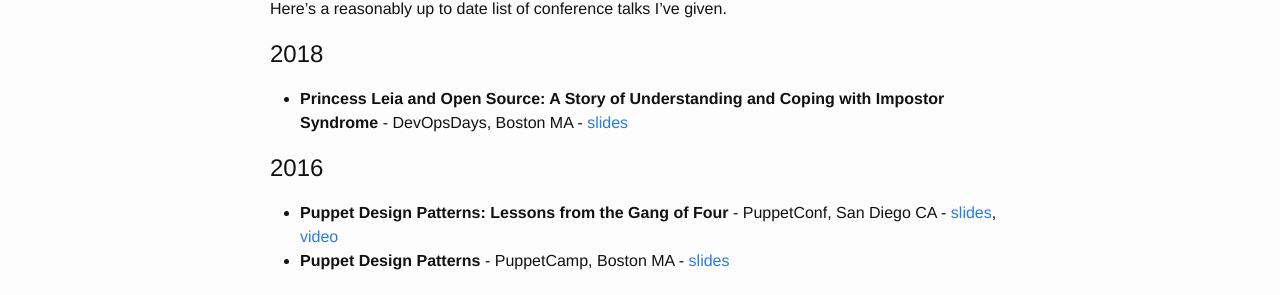
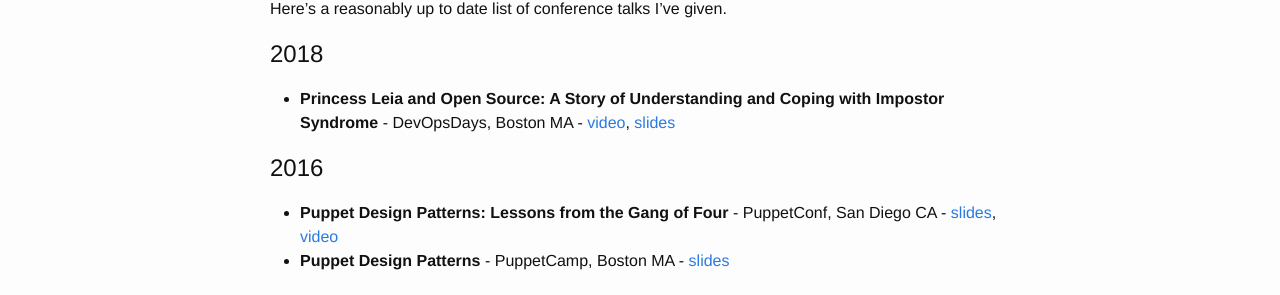
Before and after one commit to danzilio/danzilio.github.io, a Jekyll site: the page built from talks.md, in a window 1280 px wide. Shown: the part 167-462 px from the top of the page. Built offline with Jekyll 4.4.1, drawn with Linux system fonts in a browser that asks for light colours.

Commit message:
Adding video for DoD Boston Talk

```diff
--- a/talks.md
+++ b/talks.md
@@ -5,7 +5,7 @@ permalink: /talks/
 ---
 Here's a reasonably up to date list of conference talks I've given.
 # 2018
-- **Princess Leia and Open Source: A Story of Understanding and Coping with Impostor Syndrome** - DevOpsDays, Boston MA - [slides](https://www.slideshare.net/DavidDanzilio/princess-leia-and-open-source-a-story-of-understanding-and-coping-with-impostor-syndrome)
+- **Princess Leia and Open Source: A Story of Understanding and Coping with Impostor Syndrome** - DevOpsDays, Boston MA - [video](https://www.youtube.com/watch?v=5wx77yyzeQE), [slides](https://www.slideshare.net/DavidDanzilio/princess-leia-and-open-source-a-story-of-understanding-and-coping-with-impostor-syndrome)
 
 # 2016
 - **Puppet Design Patterns: Lessons from the Gang of Four** - PuppetConf, San Diego CA - [slides](http://www.slideshare.net/DavidDanzilio/puppet-design-patterns-puppetconf), [video](https://www.youtube.com/watch?v=XQwBv3eBHQA)
```
